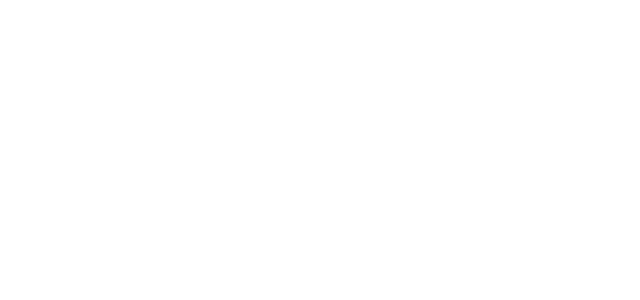
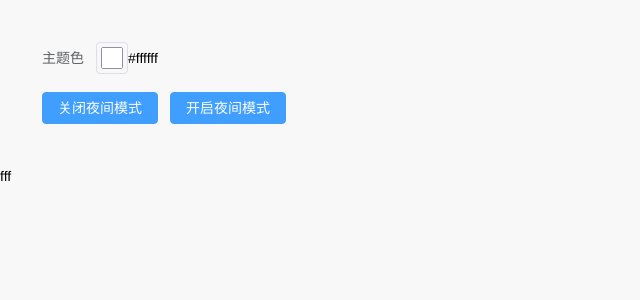
Before and after one commit to twoknives-li/tk-vue-vite, a Vue app: page /setting in a window 1280 px wide. Before the commit this address had no page. Shown: the top 300 px of the page, without its empty margins (0-640 px from the left). Built offline with nearby package versions, Linux system fonts and the light colour scheme.

Commit message:
一键切换夜间模式，自定义颜色全局实现

```diff
--- a/src/main.ts
+++ b/src/main.ts
@@ -1,5 +1,6 @@
 import { createApp } from 'vue'
 // commoncss
+import './theme/index.scss';
 import "./common.css"
 // element-plus
 import ElementPlus from 'element-plus'
--- /dev/null
+++ b/src/pages/leecode/index.vue
@@ -0,0 +1,66 @@
+<template>
+  <div style="padding: 10px">
+    <el-button @click="doMake()">执行</el-button>
+  </div>
+</template>
+<script setup lang="ts">
+import { watch, nextTick, reactive, onMounted, computed } from "vue";
+class ListNode {
+  val: number;
+  next: ListNode | null;
+  constructor(val?: number, next?: ListNode | null) {
+    this.val = val === undefined ? 0 : val;
+    this.next = next === undefined ? null : next;
+  }
+}
+const state = reactive({});
+const doMake = () => {
+  const a = [2, 4, 3];
+  const b = [2, 5, 6];
+  addTwoNumbers(a, b);
+};
+
+const addTwoNumbers = (l1, l2) => {
+  let list: any = [];
+  const numA = doOverReturn(l1);
+  const numB = doOverReturn(l2);
+  const num = numA + numB;
+  if (String(num).length < 2) {
+    list = [num];
+  } else {
+    list = String(num).split("").reverse().map(Number);
+  }
+  console.log("list", list);
+  console.log(makeNodes(list));
+  return makeNodes(list);
+};
+
+function makeNodes(valAry) {
+  const count = valAry.length;
+  const nodeAry: ListNode[] = [];
+  for (let i = count - 1; i > -1; i--) {
+    let newNode: ListNode | null = null;
+    if (i === count - 1) {
+      newNode = new ListNode(valAry[i], null);
+    } else {
+      newNode = new ListNode(valAry[i], nodeAry[nodeAry.length - 1]);
+    }
+    nodeAry.push(newNode);
+  }
+  const headerNode = nodeAry[nodeAry.length - 1];
+  return headerNode;
+}
+function doOverReturn(list) {
+  let sum = 0;
+  let sumList: any = [];
+  if (list && list.length > 0) {
+    for (let i = 0; i < list.length; i++) {
+      sumList.push(Number(list[list.length - i - 1]));
+    }
+    sum = sumList.join("");
+  }
+  return Number(sum);
+}
+
+onMounted(() => {});
+</script>
--- /dev/null
+++ b/src/pages/setting/index.vue
@@ -0,0 +1,47 @@
+<template>
+  <div>
+    <el-form class="p-12">
+      <el-form-item label="主题色">
+        <!-- <el-color-picker @change="changColor('topBar')" v-model="state.topBar" /> {{ state.topBar }} -->
+        <el-color-picker @change="changColor('topBar')" v-model="themeConfig.topBar" /> {{ themeConfig.topBar }}
+      </el-form-item>
+      <el-button type="primary" @click="changeTheme('')">关闭夜间模式</el-button>
+      <el-button type="primary" @click="changeTheme('dark')">开启夜间模式</el-button>
+    </el-form>
+
+
+    <div class="box">fff</div>
+  </div>
+</template>
+<script setup lang="ts">
+import { ref, watch, nextTick, reactive, onMounted, computed } from "vue";
+import { useThemeConfig } from '@/store/themeConfig';
+import { useChangeColor } from '@/utils/theme';
+import { storeToRefs } from 'pinia';
+
+const storesThemeConfig = useThemeConfig();
+const { themeConfig } = storeToRefs(storesThemeConfig);
+const { getLightColor, getDarkColor } = useChangeColor();
+
+const state = ref({
+  topBar: "",
+});
+const changeTheme = (theme) => {
+  console.log("changeTheme");
+
+  const body = document.documentElement as HTMLElement;
+  body.setAttribute("data-theme", theme);
+};
+
+const changColor = (color)=>{
+  console.log("changColor",color);
+	// document.documentElement.style.setProperty(`--tk-bg-main-color`, color);
+
+	document.documentElement.style.setProperty(`--next-bg-${color}`, themeConfig.value[color]);
+}
+</script>
+<style lang="scss">
+.box{
+  background-color: var(--next-bg-topBar);
+}
+</style>
--- a/src/router/index.ts
+++ b/src/router/index.ts
@@ -77,6 +77,16 @@
     name: 'calendar',
     component: () => import('../pages/calendar/index.vue'),
   },
+  {
+    path: '/leecode',
+    name: 'leecode',
+    component: () => import('../pages/leecode/index.vue'),
+  },
+  {
+    path: '/setting',
+    name: 'setting',
+    component: () => import('../pages/setting/index.vue'),
+  },
 ];
 
 const router = createRouter({
--- /dev/null
+++ b/src/store/themeConfig.ts
@@ -0,0 +1,25 @@
+import { defineStore } from 'pinia';
+export const useThemeConfig = defineStore('themeConfig', {
+	state: () => ({
+		themeConfig: {
+			// 是否开启布局配置抽屉
+			isDrawer: false,
+
+			/**
+			 * 全局主题
+			 */
+			// 默认 primary 主题颜色
+			primary: '#409eff',
+			// 是否开启深色模式
+			isIsDark: false,
+
+			// 默认顶栏导航背景颜色
+			topBar: '#ffffff',
+    },
+	}),
+	actions: {
+		setThemeConfig(data) {
+			this.themeConfig = data.themeConfig;
+		},
+	},
+});
--- /dev/null
+++ b/src/theme/dark.scss
@@ -0,0 +1,3 @@
+[data-theme="dark"] {
+	--tk-bg-main-color: #1f1f1f;
+}
--- /dev/null
+++ b/src/theme/index.scss
@@ -0,0 +1,2 @@
+@import './main.scss';
+@import './dark.scss';
--- /dev/null
+++ b/src/theme/main.scss
@@ -0,0 +1,39 @@
+* {
+	margin: 0;
+	padding: 0;
+	box-sizing: border-box;
+	outline: none !important;
+}
+
+:root {
+	--tk-color-white: #ffffff;
+	--tk-bg-main-color: #f8f8f8;
+	--tk-bg-color: #f5f5ff;
+	--tk-border-color-light: #f1f2f3;
+	--tk-color-primary-lighter: #ecf5ff;
+	--tk-color-success-lighter: #f0f9eb;
+	--tk-color-warning-lighter: #fdf6ec;
+	--tk-color-danger-lighter: #fef0f0;
+	--tk-color-dark-hover: #0000001a;
+	--tk-color-menu-hover: rgba(0, 0, 0, 0.2);
+	--tk-color-user-hover: rgba(0, 0, 0, 0.04);
+	--tk-color-seting-main: #e9eef3;
+	--tk-color-seting-aside: #d3dce6;
+	--tk-color-seting-header: #b3c0d1;
+}
+html,
+body,
+#app {
+	margin: 0;
+	padding: 0;
+	width: 100%;
+	height: 100%;
+	font-family: Helvetica Neue, Helvetica, PingFang SC, Hiragino Sans GB, Microsoft YaHei, SimSun, sans-serif;
+	font-weight: 400;
+	-webkit-font-smoothing: antialiased;
+	-webkit-tap-highlight-color: transparent;
+	background-color: var(--tk-bg-main-color);
+	font-size: 14px;
+	overflow: hidden;
+	position: relative;
+}
--- /dev/null
+++ b/src/utils/theme.ts
@@ -0,0 +1,63 @@
+import { ElMessage } from 'element-plus';
+
+/**
+ * 颜色转换函数
+ * @method hexToRgb hex 颜色转 rgb 颜色
+ * @method rgbToHex rgb 颜色转 Hex 颜色
+ * @method getDarkColor 加深颜色值
+ * @method getLightColor 变浅颜色值
+ */
+export function useChangeColor() {
+	// str 颜色值字符串
+	const hexToRgb = (str: string): any => {
+		let hexs: any = '';
+		let reg = /^\#?[0-9A-Fa-f]{6}$/;
+		if (!reg.test(str)) {
+			ElMessage.warning('输入错误的hex');
+			return '';
+		}
+		str = str.replace('#', '');
+		hexs = str.match(/../g);
+		for (let i = 0; i < 3; i++) hexs[i] = parseInt(hexs[i], 16);
+		return hexs;
+	};
+	// r 代表红色 | g 代表绿色 | b 代表蓝色
+	const rgbToHex = (r: any, g: any, b: any): string => {
+		let reg = /^\d{1,3}$/;
+		if (!reg.test(r) || !reg.test(g) || !reg.test(b)) {
+			ElMessage.warning('输入错误的rgb颜色值');
+			return '';
+		}
+		let hexs = [r.toString(16), g.toString(16), b.toString(16)];
+		for (let i = 0; i < 3; i++) if (hexs[i].length == 1) hexs[i] = `0${hexs[i]}`;
+		return `#${hexs.join('')}`;
+	};
+	// color 颜色值字符串 | level 变浅的程度，限0-1之间
+	const getDarkColor = (color: string, level: number): string => {
+		let reg = /^\#?[0-9A-Fa-f]{6}$/;
+		if (!reg.test(color)) {
+			ElMessage.warning('输入错误的hex颜色值');
+			return '';
+		}
+		let rgb = useChangeColor().hexToRgb(color);
+		for (let i = 0; i < 3; i++) rgb[i] = Math.floor(rgb[i] * (1 - level));
+		return useChangeColor().rgbToHex(rgb[0], rgb[1], rgb[2]);
+	};
+	// color 颜色值字符串 | level 加深的程度，限0-1之间
+	const getLightColor = (color: string, level: number): string => {
+		let reg = /^\#?[0-9A-Fa-f]{6}$/;
+		if (!reg.test(color)) {
+			ElMessage.warning('输入错误的hex颜色值');
+			return '';
+		}
+		let rgb = useChangeColor().hexToRgb(color);
+		for (let i = 0; i < 3; i++) rgb[i] = Math.floor((255 - rgb[i]) * level + rgb[i]);
+		return useChangeColor().rgbToHex(rgb[0], rgb[1], rgb[2]);
+	};
+	return {
+		hexToRgb,
+		rgbToHex,
+		getDarkColor,
+		getLightColor,
+	};
+}
```
